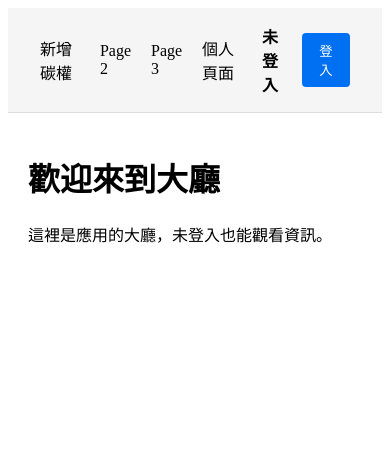
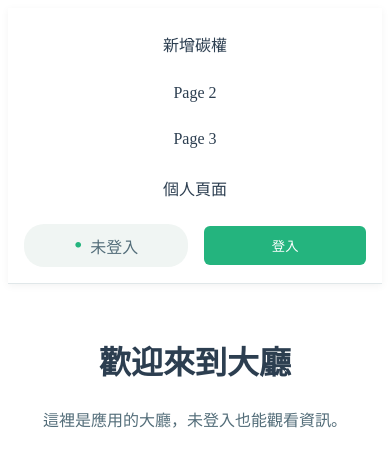
Before and after one commit to alicezuber/BCCT-Platform, a Next.js app in the folder my-new-dapp/: page /home in a window 390 px wide. Shown: the top 466 px of the page. Built offline with nearby package versions, Linux system fonts and the light colour scheme.

Commit message:
0.01新增home.js的css

```diff
--- a/my-new-dapp/pages/styles/Home.module.css
+++ b/my-new-dapp/pages/styles/Home.module.css
@@ -1,43 +1,259 @@
-/* styles/Home.module.css */
+/* 注意：在 CSS Module 中不能使用全局變量和全局選擇器 */
+/* 我們可以將全局樣式移到 globals.css，這裡只保留模塊化的類名 */
+
 .header {
   display: flex;
   justify-content: space-between;
   align-items: center;
-  padding: 16px 32px;
-  background: #f5f5f5;
-  border-bottom: 1px solid #ddd;
+  padding: 0 32px;
+  background: white;
+  border-bottom: 1px solid #e0e7e9;
+  height: 72px;
+  box-shadow: 0 2px 8px rgba(0, 0, 0, 0.05);
+  position: sticky;
+  top: 0;
+  z-index: 100;
 }
 
+/* 導覽列 */
 .nav {
   display: flex;
   align-items: center;
+  gap: 24px;
 }
 
 .navLink {
-  margin-right: 20px;
   text-decoration: none;
-  color: inherit;
+  color: #2c3e50;
+  font-weight: 500;
+  padding: 8px 16px;
+  border-radius: 20px;
+  transition: all 0.3s ease-in-out;
+  position: relative;
 }
 
+.navLink:hover {
+  color: #24b47e;
+  background-color: rgba(36, 180, 126, 0.08);
+}
+
+.navLink::after {
+  content: '';
+  position: absolute;
+  bottom: 0;
+  left: 50%;
+  width: 0;
+  height: 2px;
+  background-color: #24b47e;
+  transition: all 0.3s ease-in-out;
+  transform: translateX(-50%);
+}
+
+.navLink:hover::after {
+  width: 70%;
+}
+
+/* 右側登入狀態 */
 .rightHeader {
   display: flex;
   align-items: center;
+  gap: 16px;
 }
 
 .userInfo {
-  font-weight: bold;
-  margin-right: 10px;
+  font-weight: 500;
+  color: #546e7a;
+  background-color: #f0f5f3;
+  padding: 8px 16px;
+  border-radius: 20px;
+  display: flex;
+  align-items: center;
+  gap: 8px;
 }
 
-.authButton {
-  padding: 8px 16px;
-  background: #0070f3;
-  color: #fff;
-  border: none;
-  border-radius: 4px;
-  cursor: pointer;
+.userInfo::before {
+  content: '•';
+  color: #24b47e;
+  font-size: 24px;
 }
 
+/* 按鈕樣式 */
+.authButton {
+  padding: 10px 24px;
+  background: #24b47e;
+  color: white;
+  border: none;
+  border-radius: 6px;
+  cursor: pointer;
+  font-weight: 500;
+  transition: all 0.3s ease-in-out;
+  display: flex;
+  align-items: center;
+  gap: 8px;
+}
+
+.authButton:hover {
+  background: #1a9d6a;
+  transform: translateY(-2px);
+  box-shadow: 0 4px 12px rgba(0, 0, 0, 0.08);
+}
+
+/* 主內容區 */
 .main {
-  padding: 20px;
+  padding: 48px 32px;
+  max-width: 1200px;
+  margin: 0 auto;
 }
+
+.main h1 {
+  font-size: 2.5rem;
+  color: #2c3e50;
+  margin-bottom: 24px;
+  text-align: center;
+  font-weight: 700;
+}
+
+.main p {
+  font-size: 1.2rem;
+  color: #546e7a;
+  max-width: 700px;
+  margin: 0 auto 32px;
+  text-align: center;
+}
+
+/* 碳權卡片樣式 */
+.carbonCard {
+  background: white;
+  border-radius: 12px;
+  box-shadow: 0 4px 12px rgba(0, 0, 0, 0.08);
+  padding: 24px;
+  margin-bottom: 24px;
+  transition: all 0.3s ease-in-out;
+  border-left: 4px solid #24b47e;
+}
+
+.carbonCard:hover {
+  transform: translateY(-4px);
+  box-shadow: 0 8px 24px rgba(0, 0, 0, 0.12);
+}
+
+.carbonTitle {
+  font-size: 1.4rem;
+  font-weight: 600;
+  margin-bottom: 12px;
+  color: #2c3e50;
+}
+
+.carbonDetails {
+  display: flex;
+  justify-content: space-between;
+  flex-wrap: wrap;
+  gap: 16px;
+  margin-bottom: 16px;
+}
+
+.carbonInfo {
+  display: flex;
+  flex-direction: column;
+  gap: 4px;
+}
+
+.carbonLabel {
+  font-size: 0.9rem;
+  color: #546e7a;
+}
+
+.carbonValue {
+  font-size: 1.1rem;
+  font-weight: 500;
+  color: #2c3e50;
+}
+
+.carbonActions {
+  display: flex;
+  gap: 12px;
+  margin-top: 16px;
+}
+
+/* 表單樣式 */
+.formGroup {
+  margin-bottom: 24px;
+}
+
+.formLabel {
+  display: block;
+  margin-bottom: 8px;
+  font-weight: 500;
+  color: #2c3e50;
+}
+
+.formInput {
+  width: 100%;
+  padding: 12px 16px;
+  border: 1px solid #e0e7e9;
+  border-radius: 6px;
+  font-size: 1rem;
+  transition: all 0.3s ease-in-out;
+}
+
+.formInput:focus {
+  outline: none;
+  border-color: #24b47e;
+  box-shadow: 0 0 0 2px rgba(36, 180, 126, 0.2);
+}
+
+/* 響應式設計 */
+@media (max-width: 768px) {
+  .header {
+    padding: 0 16px;
+    height: auto;
+    flex-direction: column;
+    padding: 16px;
+  }
+
+  .nav {
+    flex-wrap: wrap;
+    justify-content: center;
+    gap: 12px;
+    margin-bottom: 16px;
+    width: 100%;
+  }
+
+  .navLink {
+    width: calc(50% - 8px);
+    text-align: center;
+  }
+
+  .rightHeader {
+    width: 100%;
+    justify-content: center;
+  }
+
+  .main {
+    padding: 32px 16px;
+  }
+
+  .main h1 {
+    font-size: 2rem;
+  }
+
+  .main p {
+    font-size: 1rem;
+  }
+
+  .carbonDetails {
+    flex-direction: column;
+    gap: 12px;
+  }
+}
+
+@media (max-width: 480px) {
+  .navLink {
+    width: 100%;
+  }
+
+  .authButton, .userInfo {
+    width: 100%;
+    justify-content: center;
+  }
+}
```
Also changed, not shown: 1 other file (tests, documents, lock files or other folders).
